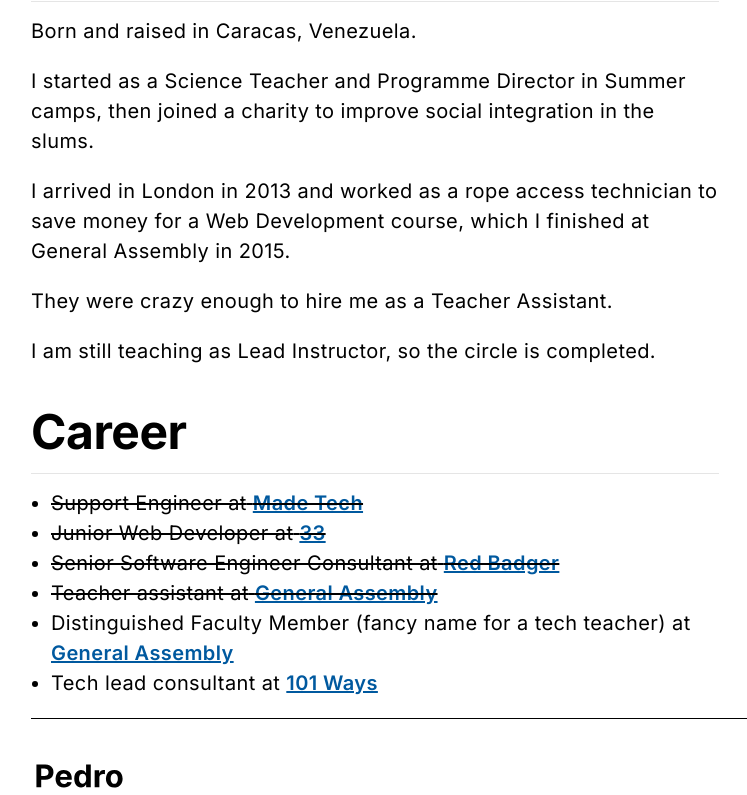
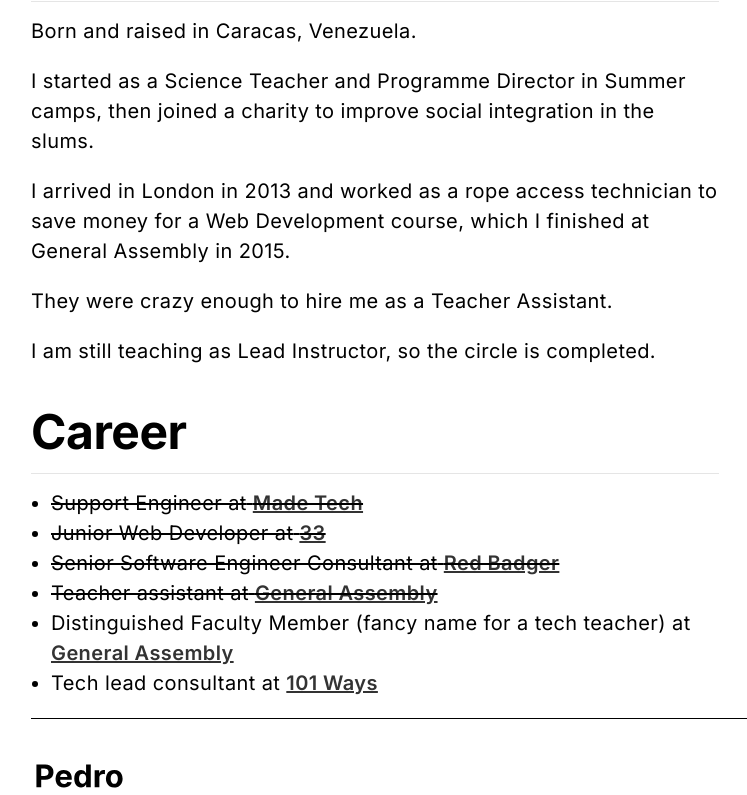
Before and after one commit to pataruco/blog, a Next.js app: page / in a window 1280 px wide. Shown: the part 701-1496 px from the top of the page, without its empty margins (139-886 px from the left). Built offline with nearby package versions, Linux system fonts and the light colour scheme.

Commit message:
Set links to be black

```diff
--- a/src/styles/content-design.css
+++ b/src/styles/content-design.css
@@ -225,8 +225,7 @@ strong {
   font-weight: 600;
 }
 a {
-  color: #00599f;
-  color: var(--link-color, #00599f);
+  color: var(--link-color, #333);
 }
 a:hover {
   text-decoration: none;
@@ -259,10 +258,10 @@ blockquote:before {
 blockquote > :last-child:after {
   content: '”';
 }
-body {
+/* body {
   background: #e5e5e5;
   color: #000;
-}
+} */
 
 .site {
   background: #fff;
--- a/src/styles/main.css
+++ b/src/styles/main.css
@@ -4,6 +4,7 @@
 
 html {
   font-size: 100%;
+  background-color: white;
 }
 
 body {
```
Also changed, not shown: 1 other file (tests, documents, lock files or other folders).
